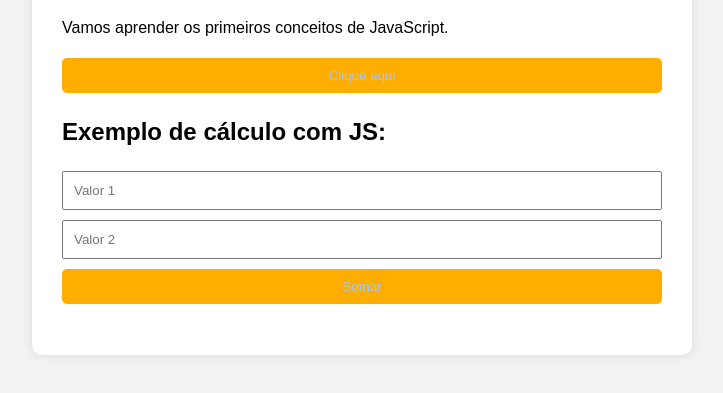
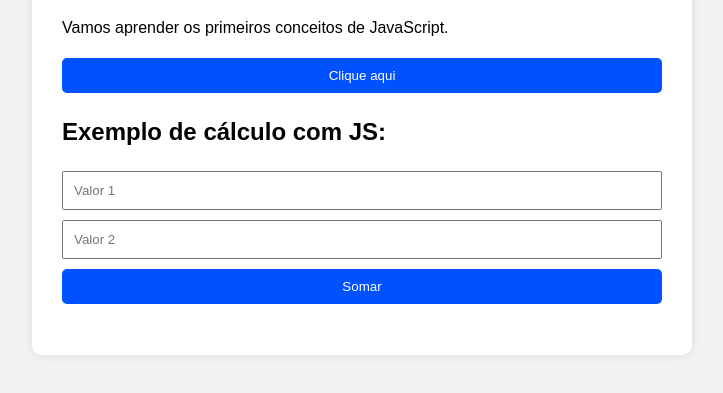
Before and after one commit to marinakatsumata/SenaiFormularioOperadores, a plain HTML site: page index.html in a window 1280 px wide. Shown: the part 119-512 px from the top of the page, without its empty margins (278-1001 px from the left). Drawn offline with Linux system fonts and the light colour scheme.

Commit message:
Alteração cor do botão.

```diff
--- a/style.css
+++ b/style.css
@@ -21,8 +21,8 @@ input, button {
 }
 
 button {
-  background-color: #ffae00;
-  color: rgb(166, 198, 245);
+  background-color: #0051ff;
+  color: rgb(255, 255, 255);
   border: none;
   cursor: pointer;
   border-radius: 5px;
```
